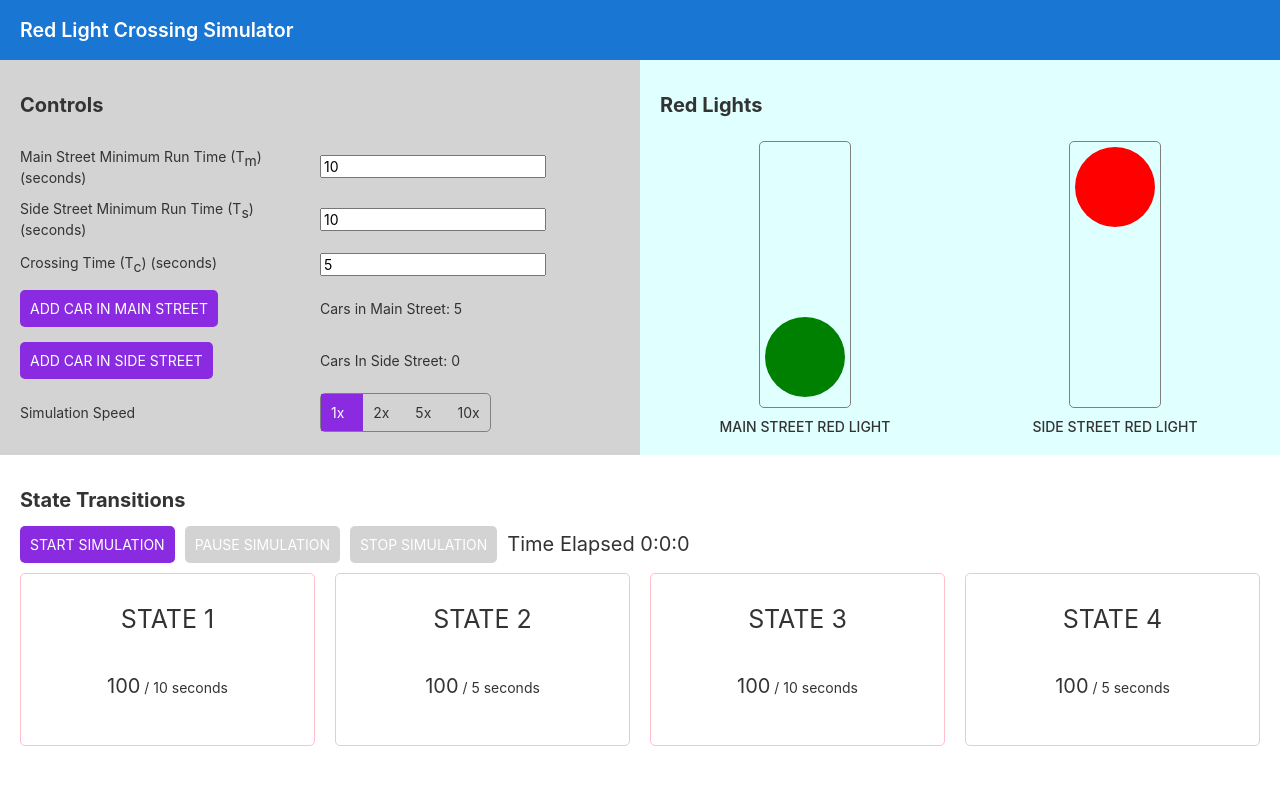
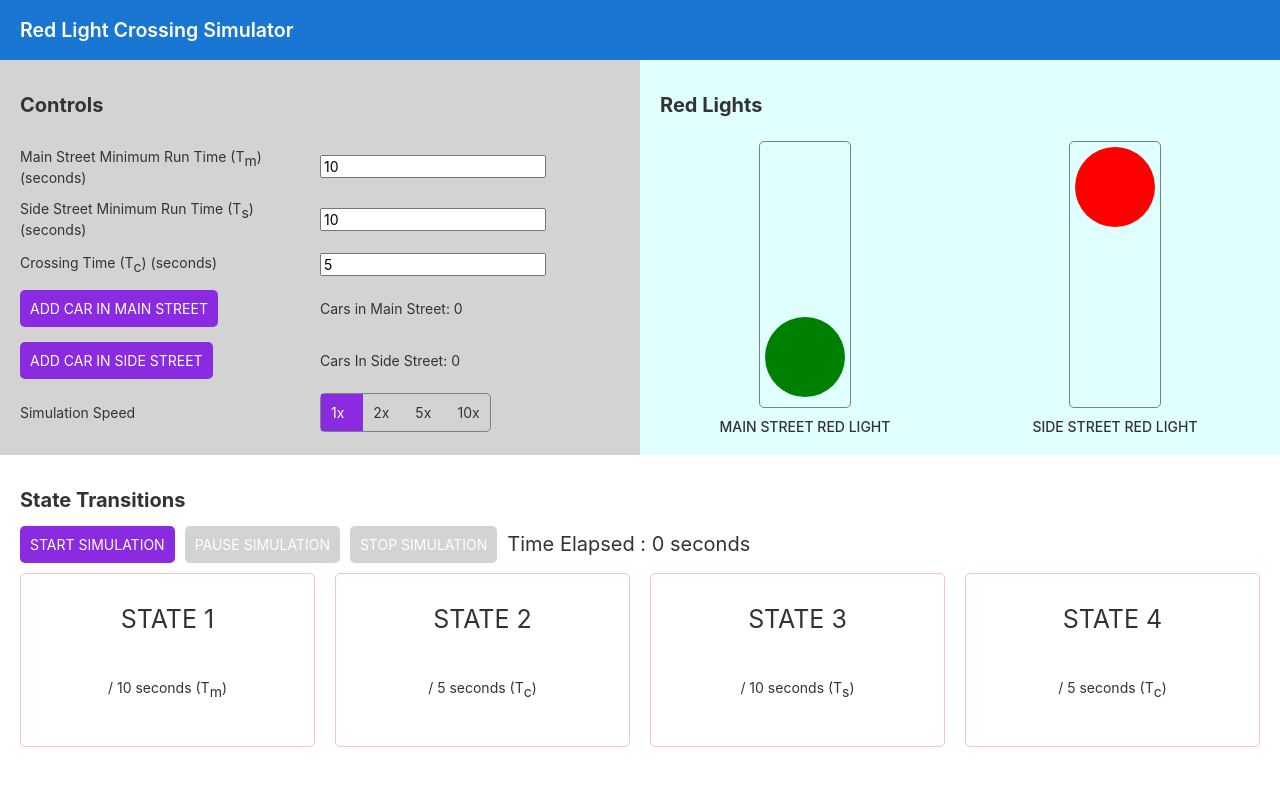
Before and after one commit to anishLearnsToCode/red-light-automata-simulator, an Angular app: page /simulator in a window 1280 px wide. Shown: the top 786 px of the page. Built offline with nearby package versions, Linux system fonts and the light colour scheme.

Commit message:
adds global timer in crossing

```diff
--- a/src/app/dashboard/dashboard.component.html
+++ b/src/app/dashboard/dashboard.component.html
@@ -61,7 +61,7 @@
       <div class="button" [ngClass]="{'disabled' : crossing.simulationRunning}" (click)="startSimulation()">Start Simulation</div>
       <div class="button btn-warning" [ngClass]="{'disabled' : !crossing.simulationRunning}" (click)="pauseSimulation()">Pause Simulation</div>
       <div class="button btn-danger" [ngClass]="{'disabled' : milliSeconds === 0}" (click)="stopSimulation()">Stop Simulation</div>
-      <span>Time Elapsed {{minutes}}:{{seconds}}:{{milliSeconds}}</span>
+      <span>Time Elapsed : {{crossing.totalElapsedTimeSeconds}} seconds</span>
     </div>
     <div id="states">
 
@@ -69,7 +69,7 @@
         <span>State 1</span>
         <div class="info">
           <div class="counter">
-            <span class="time">100</span><span> / {{crossing.mainStreetRunTime}} seconds</span>
+            <span class="time">{{crossing.stateElapsedTime[0]}}</span><span> / {{crossing.mainStreetRunTime}} seconds (T<sub>m</sub>)</span>
           </div>
           <div class="notification" [ngClass]="{'hidden' : crossing.carsInSideStreet === 0}">Cars in Side Street</div>
         </div>
@@ -79,7 +79,7 @@
         <span>State 2</span>
         <div class="info">
           <div class="counter">
-            <span class="time">100</span><span> / {{crossing.crossingTime}} seconds</span>
+            <span class="time">{{crossing.stateElapsedTime[1]}}</span><span> / {{crossing.crossingTime}} seconds (T<sub>c</sub>)</span>
           </div>
         </div>
       </div>
@@ -88,7 +88,7 @@
         <span>State 3</span>
         <div class="info">
           <div class="counter">
-            <span class="time">100</span><span> / {{crossing.sideStreetRunTime}} seconds</span>
+            <span class="time">{{crossing.stateElapsedTime[2]}}</span><span> / {{crossing.sideStreetRunTime}} seconds (T<sub>s</sub>)</span>
           </div>
           <div class="notification" [ngClass]="{'hidden' : crossing.carsInSideStreet === 0}">Cars in Side Street</div>
         </div>
@@ -98,7 +98,7 @@
         <span>State 4</span>
         <div class="info">
           <div class="counter">
-            <span class="time">100</span><span> / {{crossing.crossingTime}} seconds</span>
+            <span class="time">{{crossing.stateElapsedTime[3]}}</span><span> / {{crossing.crossingTime}} seconds (T<sub>c</sub>)</span>
           </div>
         </div>
       </div>
--- a/src/app/dashboard/dashboard.component.ts
+++ b/src/app/dashboard/dashboard.component.ts
@@ -23,7 +23,7 @@ export class DashboardComponent implements OnInit, OnDestroy {
   startSimulation() {
     this.elapsedTime$ = interval(20).subscribe((tick) => {
       this.milliSeconds = (tick + this.milliSeconds) % 100;
-      this.seconds = Math.floor((tick + this.seconds) / 50);
+      this.seconds = Math.floor((tick + this.seconds) / 50) % 60;
       this.minutes = Math.floor((tick + this.minutes) / 3000);
     });
     this.crossing.startSimulation();
--- a/src/model/crossing.ts
+++ b/src/model/crossing.ts
@@ -6,7 +6,7 @@ import {CrossingState} from './crossing-state.enum';
 export class Crossing {
   mainStreetRedLight = new RedLight();
   sideStreetRedLight = new RedLight(RedLightColor.RED);
-  carsInMainStreet = 5;
+  carsInMainStreet = 0;
   carsInSideStreet = 0;
   mainStreetRunTime = 10;
   sideStreetRunTime = 10;
@@ -14,10 +14,10 @@ export class Crossing {
   state: CrossingState;
   runningSpeed = 1;
   carCrossingHandler$: Subscription;
-  stateTimer$: Observable<number>;
   stateHandler$: Subscription;
   simulationRunning = false;
   stateElapsedTime: number[] = [];
+  totalElapsedTimeSeconds = 0;
 
   constructor() {
   }
@@ -50,9 +50,9 @@ export class Crossing {
   }
 
   createCarCrossingHandler() {
-    this.carCrossingHandler$ = this.createSimpleTimer(this.crossingTime).subscribe(((value) => {
+    this.carCrossingHandler$ = this.createSimpleTimer(this.crossingTime).subscribe(() => {
       this.reduceCarFromCurrentLane();
-    }));
+    });
   }
 
   reduceCarFromCurrentLane() {
@@ -68,8 +68,9 @@ export class Crossing {
   state1() {
     this.handleTransition(CrossingState.STATE_1);
     this.stateHandler$ = this.createSimpleTimer().subscribe((tick) => {
-      this.stateElapsedTime[0] = tick;
-      if ((tick > this.mainStreetRunTime) && (this.carsInSideStreet > 0)) {
+      this.stateElapsedTime[0] = tick + 1;
+      this.totalElapsedTimeSeconds++;
+      if ((tick >= this.mainStreetRunTime) && (this.carsInSideStreet > 0)) {
         this.state2();
       }
     });
@@ -78,8 +79,9 @@ export class Crossing {
   state2() {
     this.handleTransition(CrossingState.STATE_2);
     this.stateHandler$ = this.createSimpleTimer().subscribe((tick) => {
-      this.stateElapsedTime[1] = tick;
-      if (tick > this.crossingTime) {
+      this.stateElapsedTime[1] = tick + 1;
+      this.totalElapsedTimeSeconds++;
+      if (tick >= this.crossingTime) {
         this.state3();
       }
     });
@@ -88,8 +90,9 @@ export class Crossing {
   state3() {
     this.handleTransition(CrossingState.STATE_3);
     this.stateHandler$ = this.createSimpleTimer().subscribe((tick) => {
-      this.stateElapsedTime[2] = tick;
-      if (tick > this.crossingTime || this.carsInSideStreet === 0) {
+      this.stateElapsedTime[2] = tick + 1;
+      this.totalElapsedTimeSeconds++;
+      if (tick >= this.sideStreetRunTime || this.carsInSideStreet === 0) {
         this.state4();
       }
     });
@@ -98,8 +101,9 @@ export class Crossing {
   state4() {
     this.handleTransition(CrossingState.STATE_4);
     this.stateHandler$ = this.createSimpleTimer().subscribe((tick) => {
-      this.stateElapsedTime[3] = tick;
-      if (tick > this.crossingTime) {
+      this.stateElapsedTime[3] = tick + 1;
+      this.totalElapsedTimeSeconds++;
+      if (tick >= this.crossingTime) {
         this.state1();
       }
     });
@@ -112,12 +116,12 @@ export class Crossing {
 
   handleTransition(state: CrossingState) {
     this.state = state;
-    this.stateTimer$ = undefined;
     if (this.stateHandler$) {
       this.stateHandler$.unsubscribe();
     }
     this.setRedLightColorForMainStreet();
     this.setRedLightColorForSideStreet();
+    this.createCarCrossingHandler();
   }
 
   setRedLightColorForMainStreet() {
```
